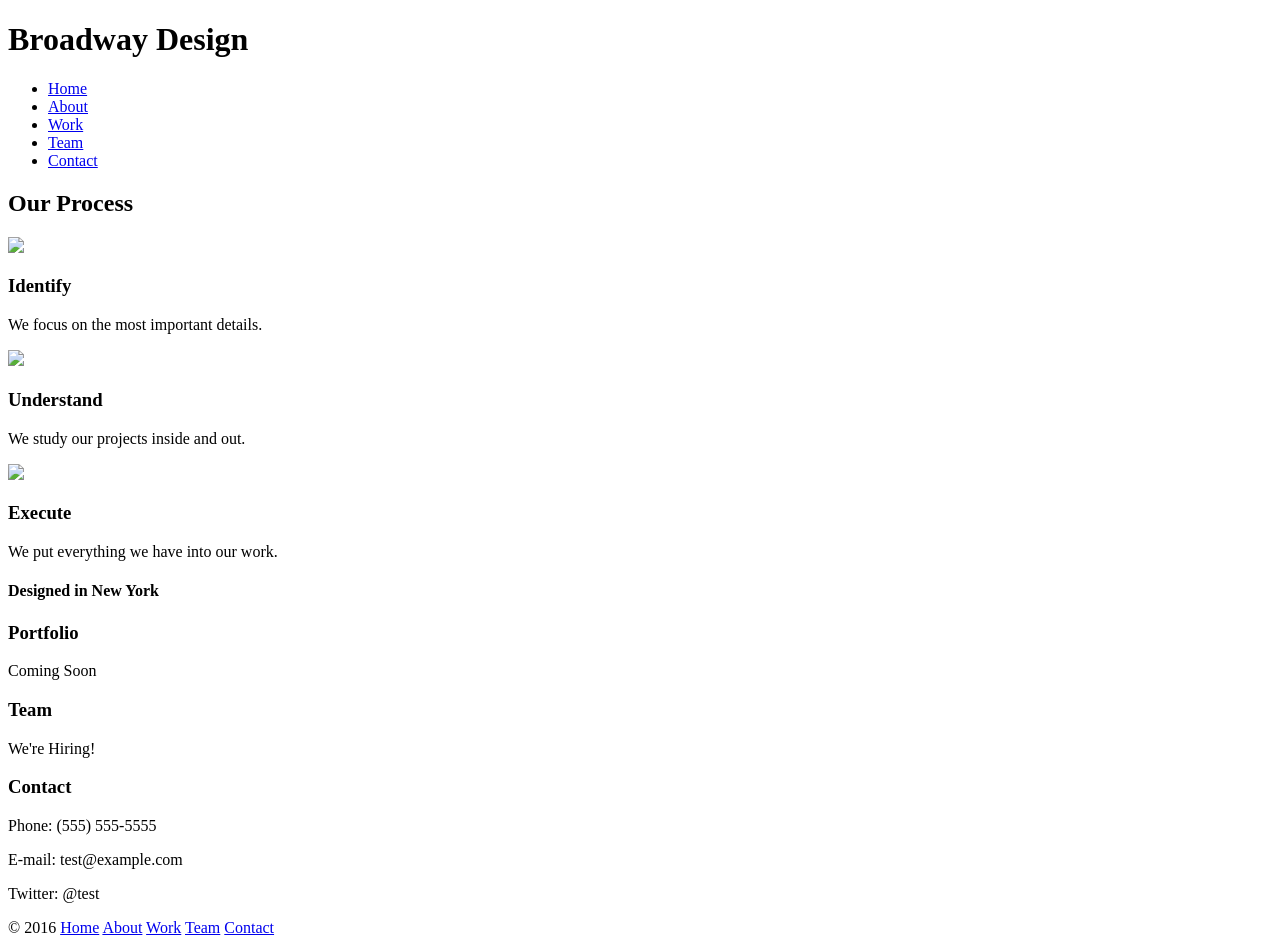
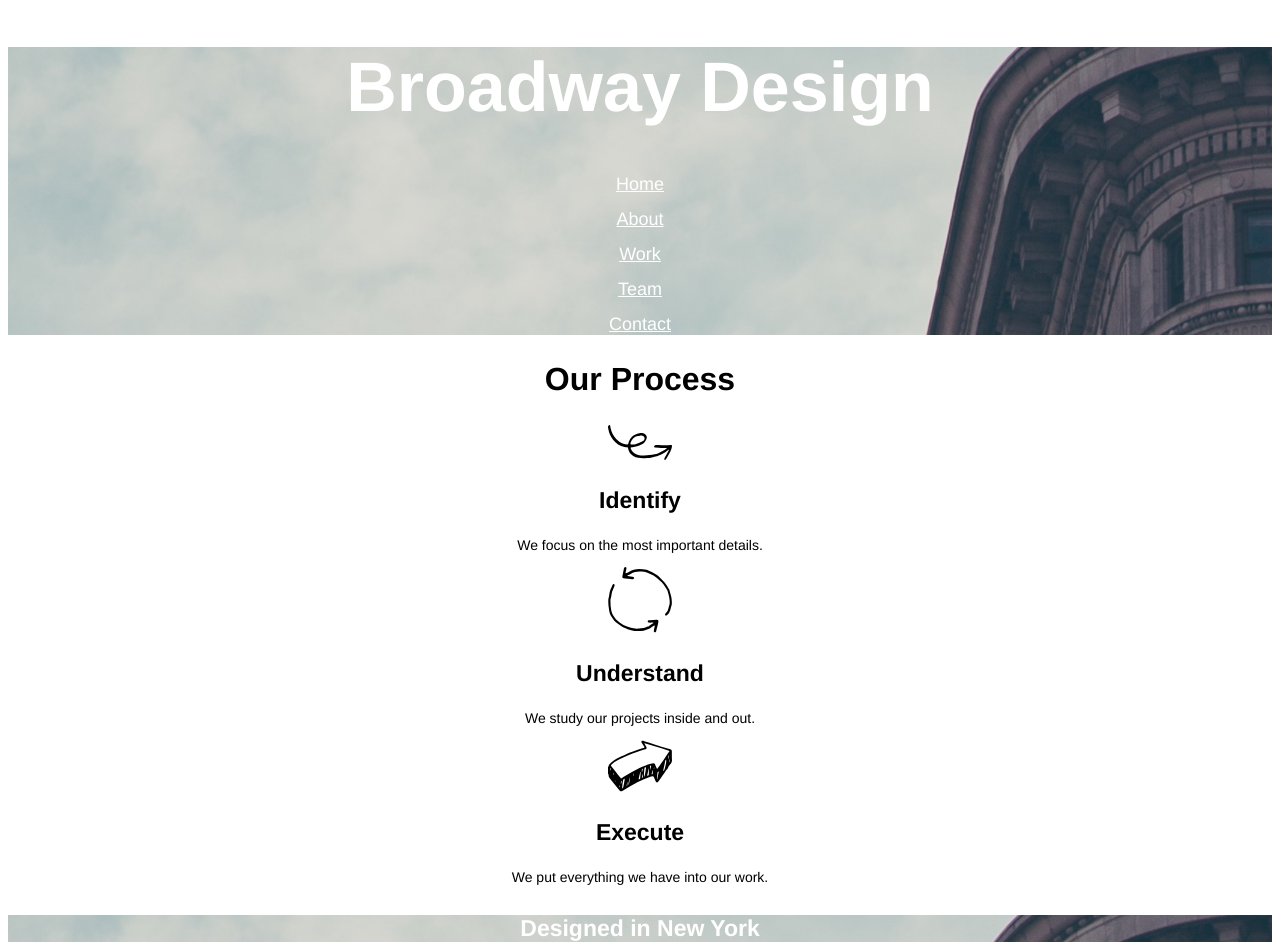
Before and after one commit to lcanderson/broadway, a plain HTML site: page index.html in a window 1280 px wide. Shown: the top 952 px of the page. Drawn offline with Linux system fonts and the light colour scheme.

Commit message:
Ready for proof.

```diff
--- a/index.html
+++ b/index.html
@@ -2,19 +2,18 @@
 <html>
   <head>
     <meta charset="utf-8">
+    <link href="./resources/css/style.css" type="text/css" rel="stylesheet">
     <title>Broadway Design</title>
   </head>
   <body>
     <div class="background">
       <h1>Broadway Design</h1>
       <nav id="home">
-        <ul>
-          <li><a href="#home">Home</a></li>
-          <li><a href="#about">About</a></li>
-          <li><a href="#work">Work</a></li>
-          <li><a href="#team">Team</a></li>
-          <li><a href="#contact">Contact</a></li>
-        </ul>
+         <p><a href="#home">Home</a></p>
+         <p><a href="#about">About</a></p>
+         <p><a href="#work">Work</a></p>
+         <p><a href="#team">Team</a></p>
+         <p><a href="#contact">Contact</a></p>
       </nav>
     </div>
     <div id="about">
--- a/resources/css/style.css
+++ b/resources/css/style.css
@@ -1,10 +1,10 @@
 /* Set background image for background class */
 .background {
-  background-image: url("resources/images/the-flatiron-building.png");
+  background-image: url("../images/the-flatiron-building.png");
 }
 
 /* Center all text on page */
-.body {
+body {
   text-align: center;
 }
 
@@ -35,9 +35,33 @@ h4 {
   color: white
 }
 
+p {
+  font-family: Helvetica;
+  font-size: 14px;
+}
+
+/* format links */
+a {
+  font-family: Helvetica;
+  font-size: 18px;
+  color: white;
+}
+
+/* format footer */
 footer {
+    background-color: dimgray;
+    text-align: left;
+}
+
+footer a {
+  font-family: Helvetica;
+  font-size: 11px;
+  text-align: left;
+  color: white;
+}
+
+footer p {
   font-family: Helvetica;
   font-size: 11px;
   color: white;
-  background-color: dimgray;
 }
```
Also changed, not shown: resources/icons/execute.svg (added), resources/icons/identify.svg (added), resources/icons/understand.svg (added), resources/images/the-flatiron-building.png (added).
